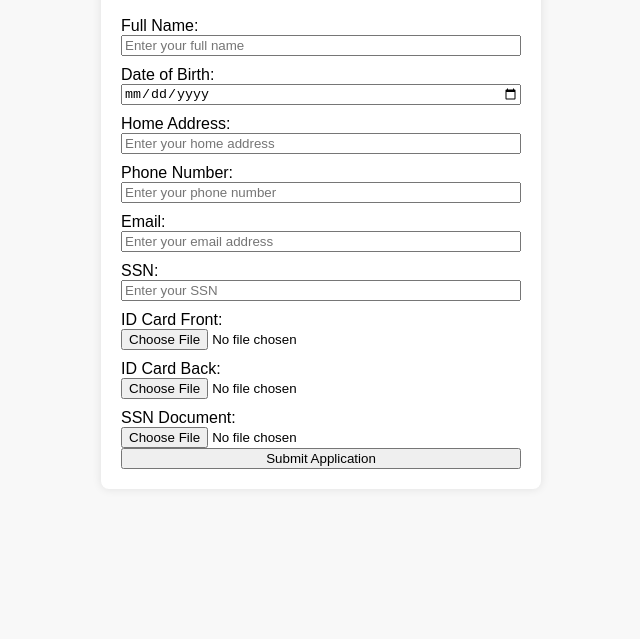
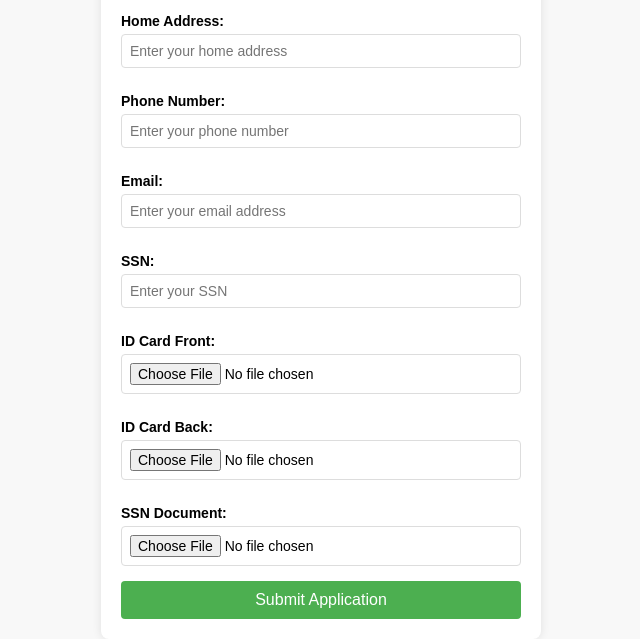
Before and after one commit to excelottah6/grant, a website: page public/index.html in a window 1280 px wide. Shown: the part 222-861 px from the top of the page, without its empty margins (319-959 px from the left). Before the commit the page ends 840 px from the top, so only its background shows below. Drawn offline with Linux system fonts and the light colour scheme.

Commit message:
Update style.css

```diff
--- a/public/style.css
+++ b/public/style.css
@@ -20,6 +20,8 @@ body {
 
 h1 {
     text-align: center;
+    font-size: 24px;
+    margin-bottom: 20px;
 }
 
 form {
@@ -29,4 +31,44 @@ form {
 
 label {
     margin-top: 10px;
+    font-weight: bold;
+    font-size: 14px;
 }
+
+input[type="text"],
+input[type="email"],
+input[type="tel"],
+input[type="date"],
+input[type="file"] {
+    padding: 8px;
+    margin-top: 5px;
+    margin-bottom: 15px;
+    border: 1px solid #ddd;
+    border-radius: 4px;
+    font-size: 14px;
+}
+
+button[type="submit"] {
+    padding: 10px;
+    background-color: #4CAF50;
+    color: white;
+    font-size: 16px;
+    border: none;
+    border-radius: 4px;
+    cursor: pointer;
+    transition: background-color 0.3s ease;
+}
+
+button[type="submit"]:hover {
+    background-color: #45a049;
+}
+
+input[type="file"] {
+    font-size: 14px;
+}
+
+@media (max-width: 500px) {
+    .container {
+        width: 90%;
+    }
+}
```
